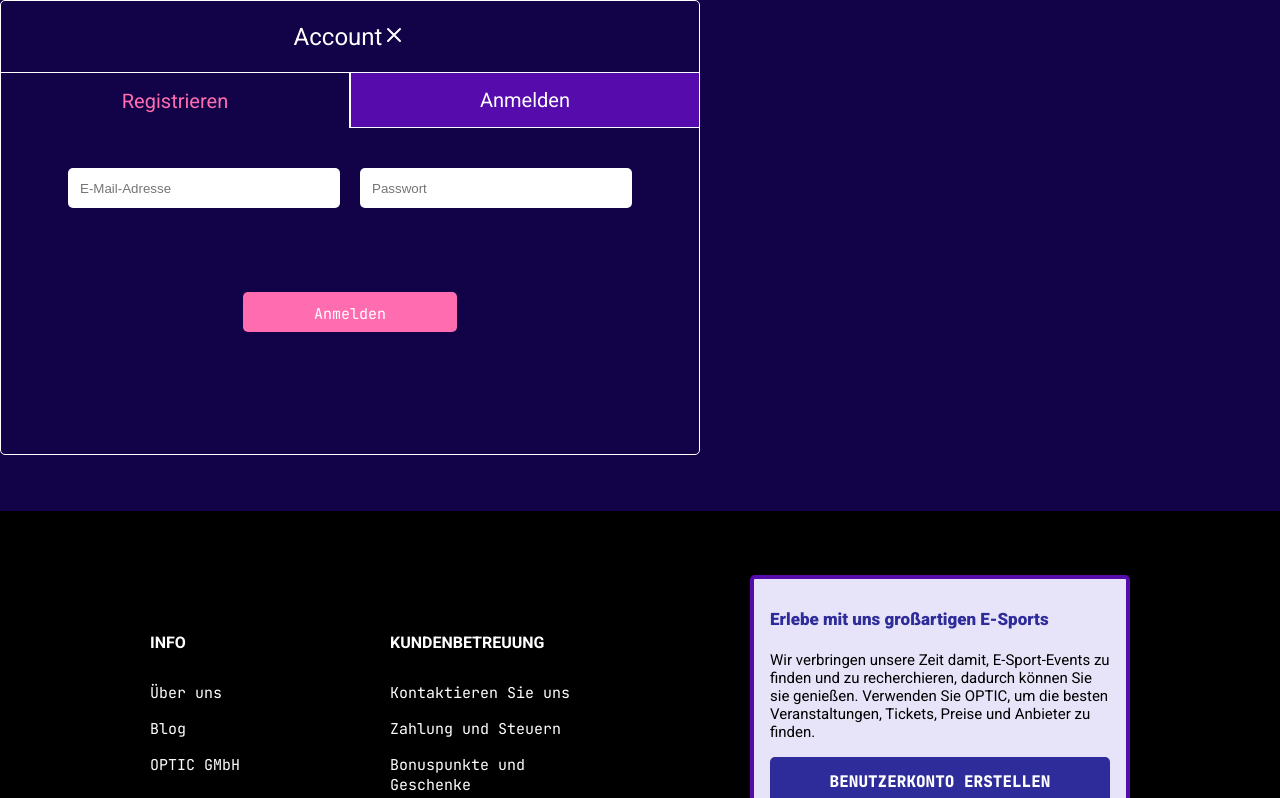
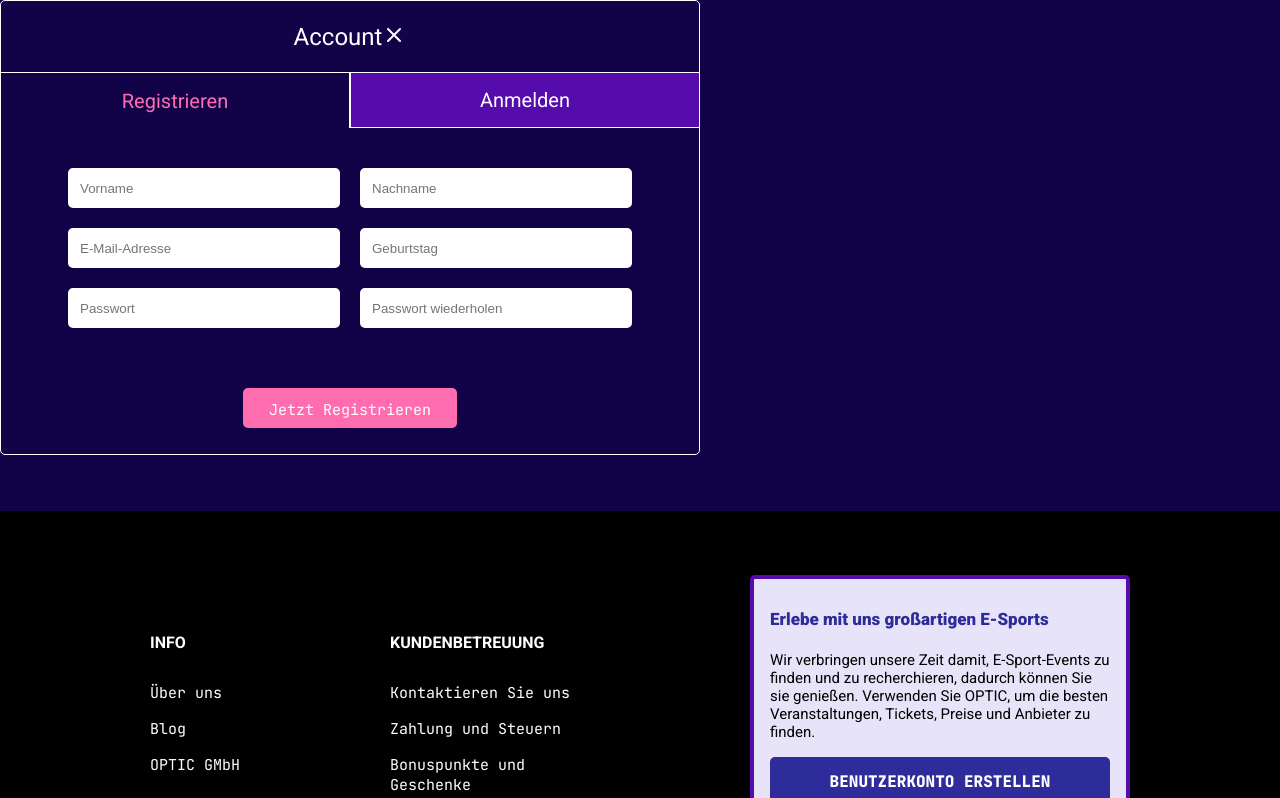
Before and after one commit to kpertek/frontend-optic, a React (Create React App) app: page /popup in a window 1280 px wide. Shown: the top 798 px of the page. Built offline with nearby package versions, Linux system fonts and the light colour scheme.

Commit message:
Implemented Popup-Pages

```diff
--- a/src/Components/Stationary/User/AccountPopUp.js
+++ b/src/Components/Stationary/User/AccountPopUp.js
@@ -1,8 +1,22 @@
+import { useState } from "react";
 import "./AccountPopUp.css";
 import X from "./assets/Close.svg";
 import Login from "./Login";
 import Register from "./Register";
 export default function AccountPopUp() {
+
+    const [content, setContent] = useState("Registrieren");
+
+    const setContentReg  = () =>
+    {
+        setContent("Registrieren");
+    }
+
+    const setContentLogin  = () =>
+    {
+        setContent("Login");
+    }
+
     return (
         <div className="popup">
             <div className="popup_ueberschrift_close">
@@ -14,18 +28,18 @@ export default function AccountPopUp() {
                 </div>
             </div>
             <div className="popup_navbar">
-                <div className="popup_registrieren active">
+                <div className={"popup_registrieren" + (content==="Registrieren" ? " active" : "")} onClick={setContentReg}>
                     Registrieren
                 </div>
-                <div className="popup_anmelden">
+                <div className={"popup_anmelden" + (content==="Login" ? " active" : "")} onClick={setContentLogin}>
                     Anmelden
                 </div>
             </div>
             <div className="login">
-                <Login />
+                {content==="Login" && <Login />}
             </div>
             <div className="register">
-                {/*<Register />*/}
+                {content==="Registrieren" && <Register />}
             </div>
         </div>
     )
```
